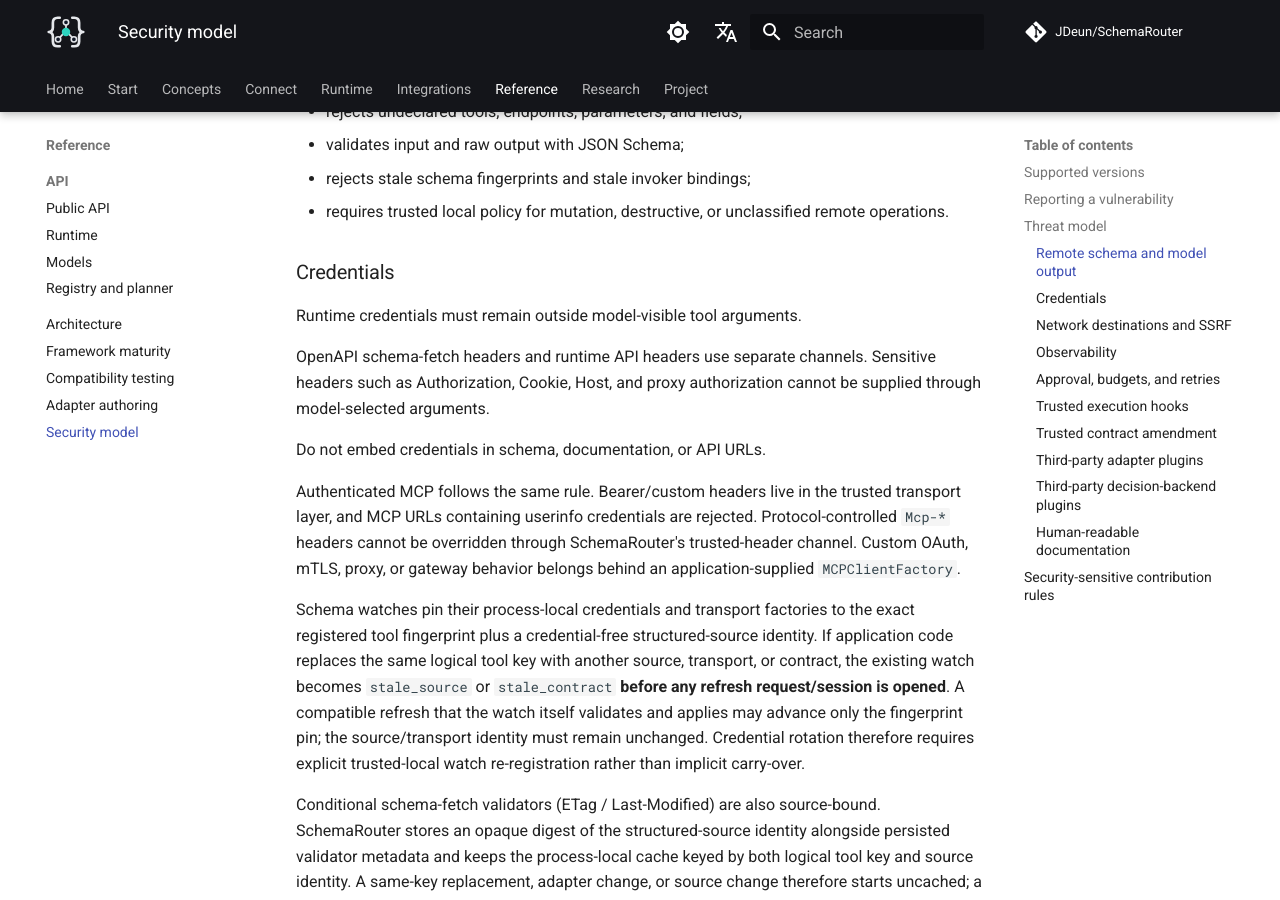
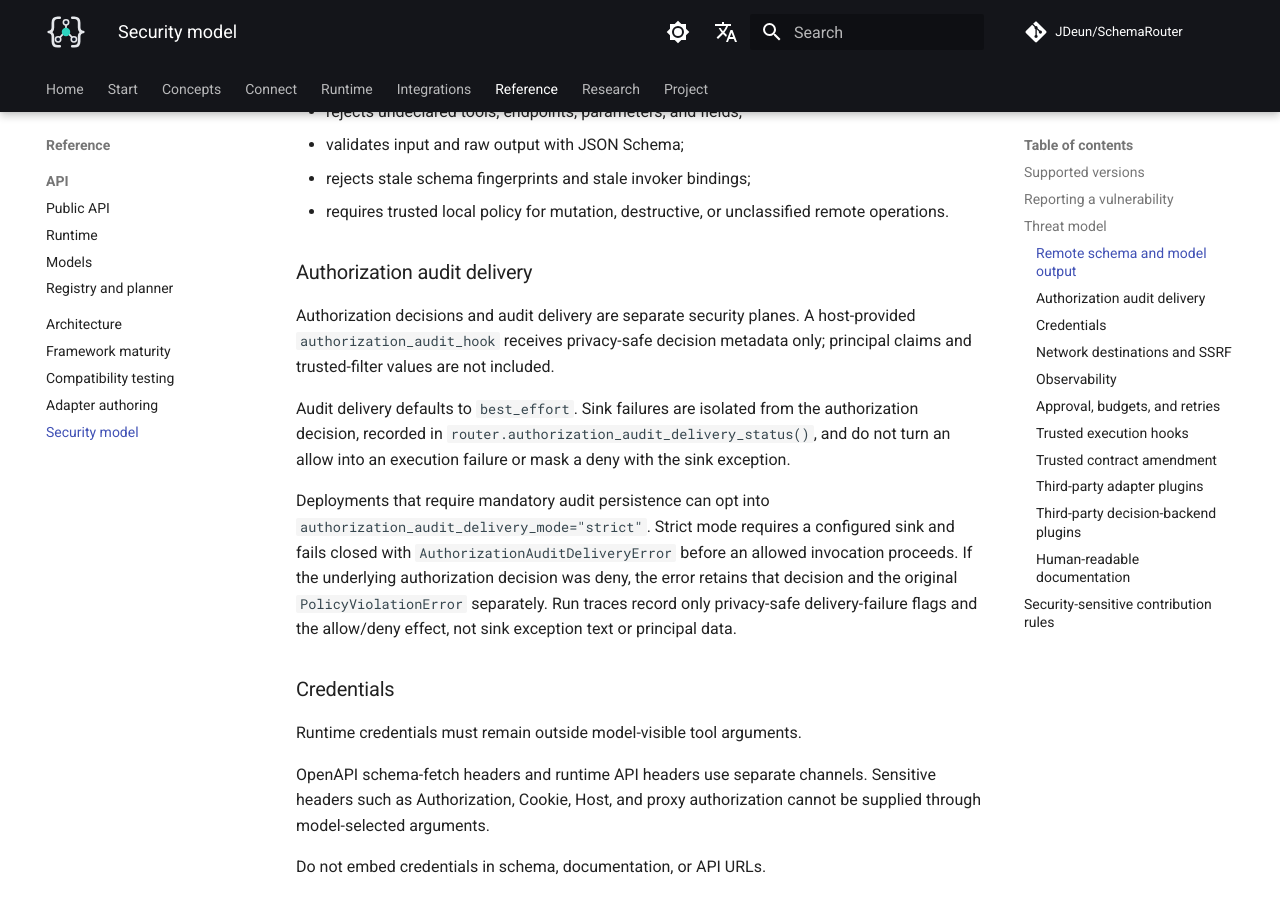
Before and after one commit to JDeun/SchemaRouter, an MkDocs documentation site: the page built from docs/security/threat-model.md, in a window 1280 px wide and 900 px high, scrolled down 965 px. Built offline with MkDocs 1.6.1 and Material for MkDocs 9.7.7, drawn with Linux system fonts in a browser that asks for light colours; comment, search, counter and statistics services are not loaded.

Commit message:
security(authz): rebase audit delivery changes (docs/security/threat-model.md)

```diff
--- a/docs/security/threat-model.md
+++ b/docs/security/threat-model.md
@@ -33,6 +33,23 @@ SchemaRouter:
 - validates input and raw output with JSON Schema;
 - rejects stale schema fingerprints and stale invoker bindings;
 - requires trusted local policy for mutation, destructive, or unclassified remote operations.
+
+### Authorization audit delivery
+
+Authorization decisions and audit delivery are separate security planes. A host-provided
+`authorization_audit_hook` receives privacy-safe decision metadata only; principal claims and
+trusted-filter values are not included.
+
+Audit delivery defaults to `best_effort`. Sink failures are isolated from the authorization
+decision, recorded in `router.authorization_audit_delivery_status()`, and do not turn an allow
+into an execution failure or mask a deny with the sink exception.
+
+Deployments that require mandatory audit persistence can opt into
+`authorization_audit_delivery_mode="strict"`. Strict mode requires a configured sink and fails
+closed with `AuthorizationAuditDeliveryError` before an allowed invocation proceeds. If the
+underlying authorization decision was deny, the error retains that decision and the original
+`PolicyViolationError` separately. Run traces record only privacy-safe delivery-failure flags and
+the allow/deny effect, not sink exception text or principal data.
 
 ### Credentials
 
```
